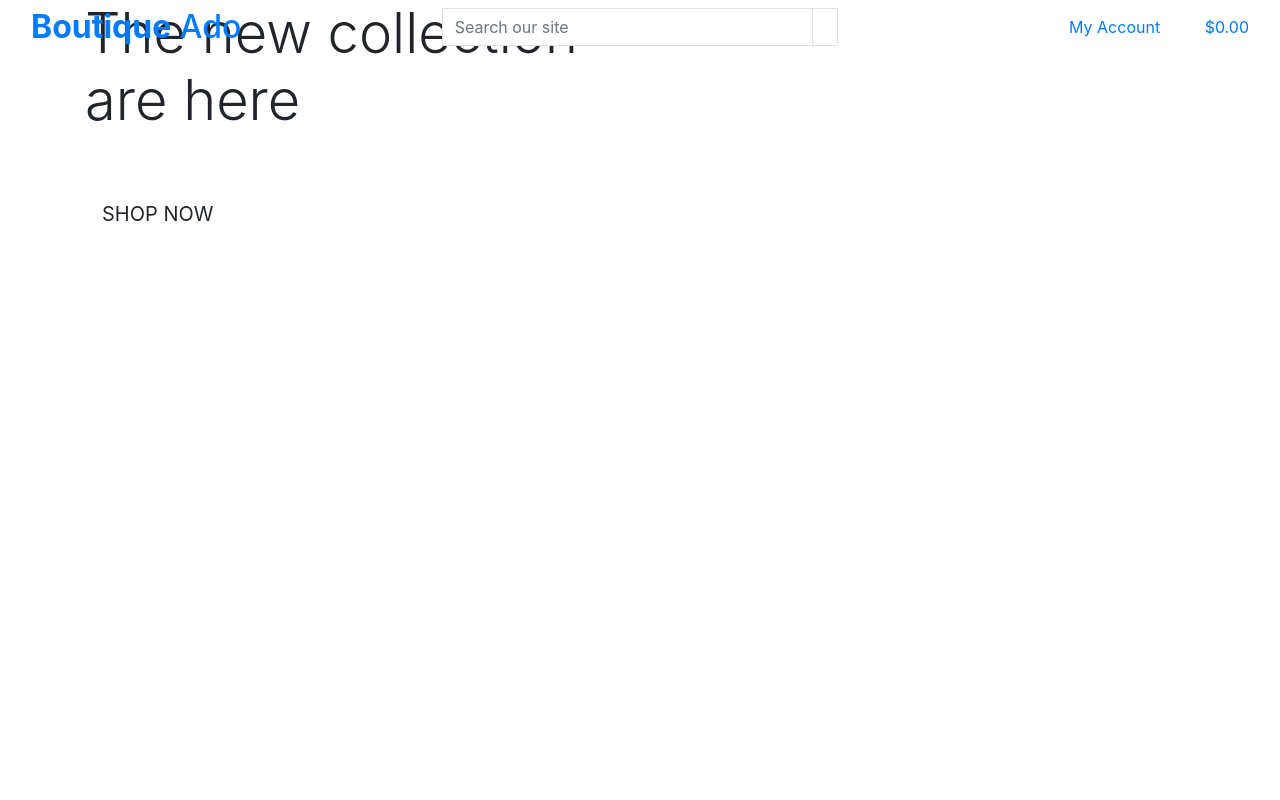
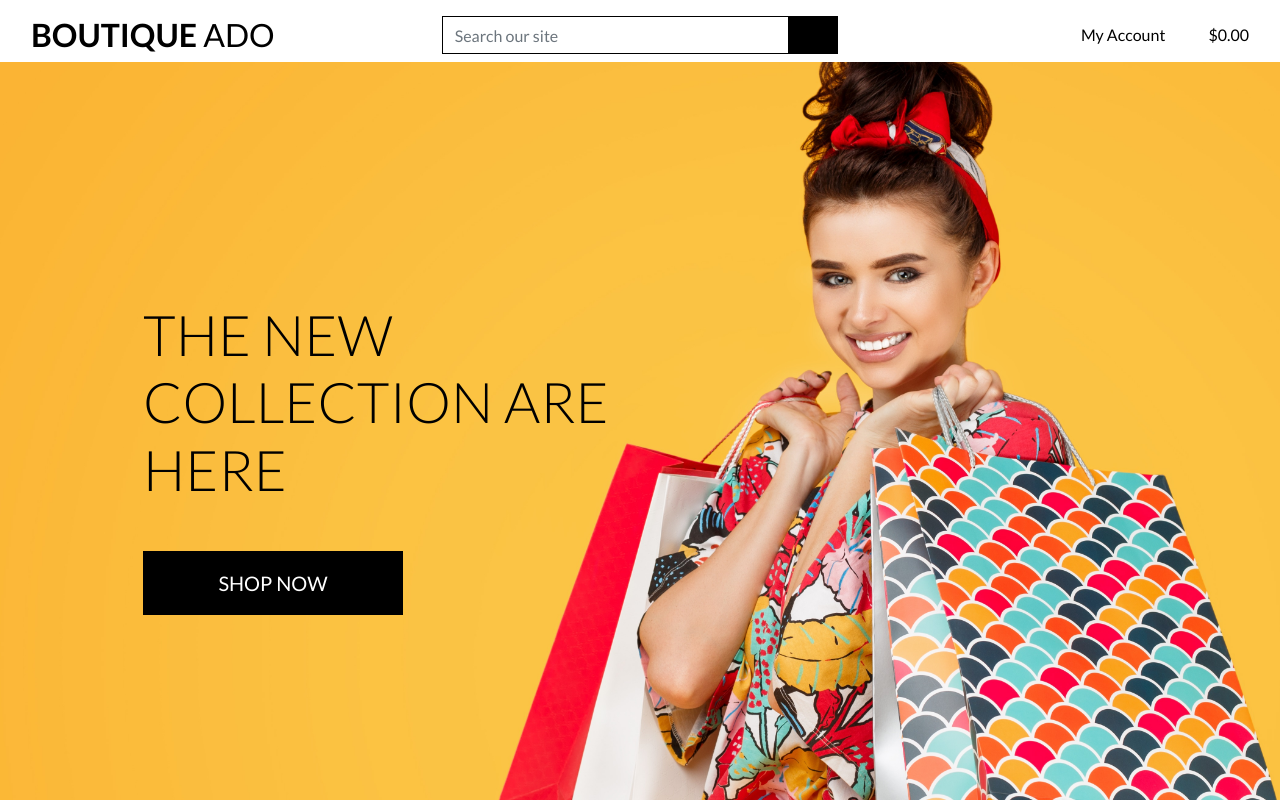
Before and after one commit to vladar21/boutique_ado_v1, a Django app: page / in a window 1280 px wide. Run offline with Django 3.2, Linux system fonts and the light colour scheme.

Commit message:
completed home page header and css

```diff
--- a/boutique_ado/settings.py
+++ b/boutique_ado/settings.py
@@ -151,6 +151,10 @@ USE_TZ = True
 # https://docs.djangoproject.com/en/3.2/howto/static-files/
 
 STATIC_URL = '/static/'
+STATICFILES_DIRS = [os.path.join(BASE_DIR, 'static'),]
+
+MEDIA_URL = '/media/'
+MEDIA_ROOT = os.path.join(BASE_DIR, 'media')
 
 # Default primary key field type
 # https://docs.djangoproject.com/en/3.2/ref/settings/#default-auto-field
--- a/boutique_ado/urls.py
+++ b/boutique_ado/urls.py
@@ -15,9 +15,12 @@ Including another URLconf
 """
 from django.contrib import admin
 from django.urls import include, path
+from django.conf import settings
+from django.conf.urls.static import static
+
 
 urlpatterns = [
     path('admin/', admin.site.urls),
     path('accounts/', include('allauth.urls')),
     path('', include('home.urls'))
-]
+] + static(settings.MEDIA_URL, document_root=settings.MEDIA_ROOT)
--- a/templates/base.html
+++ b/templates/base.html
@@ -14,12 +14,17 @@
 
     {% block corecss %}
     <link rel="stylesheet" href="https://cdn.jsdelivr.net/npm/bootstrap@4.6.2/dist/css/bootstrap.min.css" integrity="sha384-xOolHFLEh07PJGoPkLv1IbcEPTNtaed2xpHsD9ESMhqIYd0nLMwNLD69Npy4HI+N" crossorigin="anonymous">
+    <link rel="preconnect" href="https://fonts.googleapis.com">
+    <link rel="preconnect" href="https://fonts.gstatic.com" crossorigin>
+    <link href="https://fonts.googleapis.com/css2?family=Lato:ital,wght@0,100;0,300;0,400;0,700;0,900;1,100;1,300;1,400;1,700;1,900&display=swap" rel="stylesheet">
+    <link rel="stylesheet" href="{% static 'css/base.css' %}"
     {% endblock %}
 
     {% block extra_css %}
     {% endblock %}
 
     {% block corejs %}
+    <script src="https://kit.fontawesome.com/3ad09db2be.js" crossorigin="anonymous"></script>
     <script src="https://cdn.jsdelivr.net/npm/jquery@3.5.1/dist/jquery.min.js" integrity="sha256-9/aliU8dGd2tb6OSsuzixeV4y/faTqgFtohetphbbj0=" crossorigin="anonymous"></script>
     <script src="https://cdn.jsdelivr.net/npm/popper.js@1.16.1/dist/umd/popper.min.js" integrity="sha384-9/reFTGAW83EW2RDu2S0VKaIzap3H66lZH81PoYlFhbGU+6BZp6G7niu735Sk7lN" crossorigin="anonymous"></script>
     <script src="https://cdn.jsdelivr.net/npm/bootstrap@4.6.2/dist/js/bootstrap.min.js" integrity="sha384-+sLIOodYLS7CIrQpBjl+C7nPvqq+FbNUBDunl/OZv93DB7Ln/533i8e/mZXLi/P+" crossorigin="anonymous"></script>
@@ -32,7 +37,7 @@
   </head>
   <body>
     <header class="container-fluid fixed-top">
-      <div class="row">
+      <div id="topnav" class="row bg-white pt-lg-2 d-none d-lg-flex">
         <div class="col-12 col-lg-4 my-auto py-1 py-lg-0 text-center text-lg-left">
           <a href="{% url 'home' %}" class="nav-link main-logo-link">
             <h2 class="logo-font text-black my-0">
```
Also changed, not shown: static/css/base.css (renamed from static/base.css), 1 other file.
